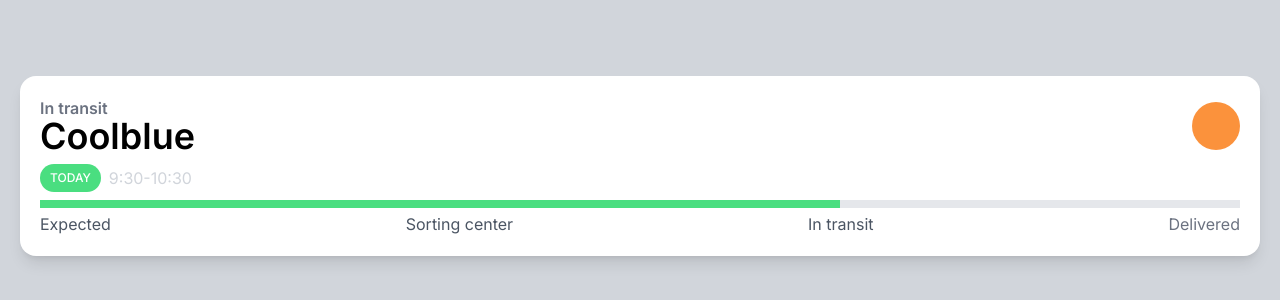
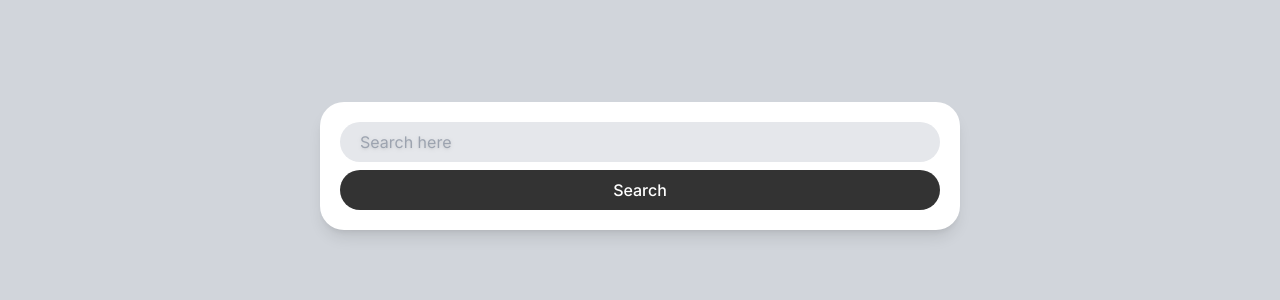
Before and after one commit to SangMin90/carret-market-clonecoding, a Next.js app: page / in a window 1280 px wide. Shown: the part 234-534 px from the top of the page. Built offline with nearby package versions, Linux system fonts and the light colour scheme.

Commit message:
tailwindcss - modifier 심화

```diff
--- a/app/page.tsx
+++ b/app/page.tsx
@@ -1,37 +1,28 @@
 export default function Home() {
   return (
-    <main className="bg-gray-300 h-screen flex items-center justify-center p-5 dark:bg-gray-700">
-      <div className="bg-white shadow-lg p-5 rounded-2xl w-full dark:bg-gray-600">
-        <div className="flex justify-between items-center">
-          <div className="flex flex-col">
-            <span className="text-gray-500 font-semibold -mb-1 dark:text-gray-300">
-              In transit
-            </span>
-            <span className="text-4xl font-semibold dark:text-white">
-              Coolblue
-            </span>
-          </div>
-          <div className="size-12 bg-orange-400 rounded-full" />
-        </div>
-        <div className="my-2 flex items-center gap-2">
-          <span
-            className="bg-green-400 text-white uppercase px-2.5 py-1.5 transition
-          text-xs font-medium rounded-full hover:bg-green-500 hover:scale-125"
-          >
-            today
-          </span>
-          <span className="text-gray-300">9:30-10:30</span>
-        </div>
-        <div className="relative">
-          <div className="bg-gray-200 w-full h-2 absolute" />
-          <div className="bg-green-400 w-2/3 h-2 absolute" />
-        </div>
-        <div className="flex justify-between items-center mt-5 text-gray-600 dark:text-gray-400">
-          <span>Expected</span>
-          <span>Sorting center</span>
-          <span>In transit</span>
-          <span className="text-gray-500">Delivered</span>
-        </div>
+    <main className="bg-gray-300 h-screen flex items-center justify-center p-5">
+      <div
+        className="bg-white shadow-lg p-5
+      rounded-3xl w-full max-w-screen-sm flex
+      flex-col gap-2"
+      >
+        <input
+          className="w-full rounded-full h-10
+          bg-gray-200 pl-5 ring ring-offset-2
+            outline-none ring-transparent
+           focus:ring-orange-500 transition-shadow
+           placeholder:drop-shadow"
+          type="text"
+          placeholder="Search here"
+        ></input>
+        <button
+          className="bg-black bg-opacity-80 text-white py-2
+        rounded-full active:scale-90
+        transition-transform font-medium
+        focus:scale-90 outline-none"
+        >
+          Search
+        </button>
       </div>
     </main>
   );
```
